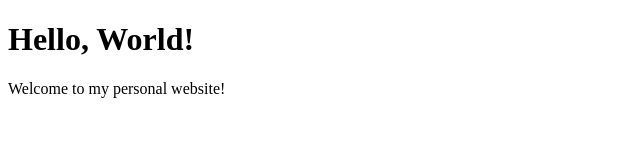
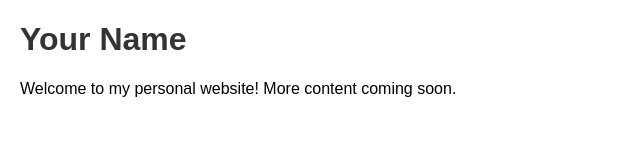
Before and after one commit to gouffre213/junzhang.github.io, a plain HTML site: page index.html in a window 1280 px wide. Shown: the whole page, without its empty margins (0-640 px from the left). Drawn offline with Linux system fonts and the light colour scheme.

Commit message:
Update index.html

```diff
--- a/index.html
+++ b/index.html
@@ -1,12 +1,22 @@
 <!DOCTYPE html>
 <html lang="en">
 <head>
-    <meta charset="UTF-8">
-    <meta name="viewport" content="width=device-width, initial-scale=1.0">
+    <meta charset="UTF-8" />
+    <meta name="viewport" content="width=device-width, initial-scale=1.0" />
     <title>Your Name</title>
+    <style>
+      /* A small inline CSS block for initial testing */
+      body {
+        font-family: Arial, sans-serif;
+        margin: 20px;
+      }
+      h1 {
+        color: #333;
+      }
+    </style>
 </head>
 <body>
-    <h1>Hello, World!</h1>
-    <p>Welcome to my personal website!</p>
+    <h1>Your Name</h1>
+    <p>Welcome to my personal website! More content coming soon.</p>
 </body>
 </html>
```
